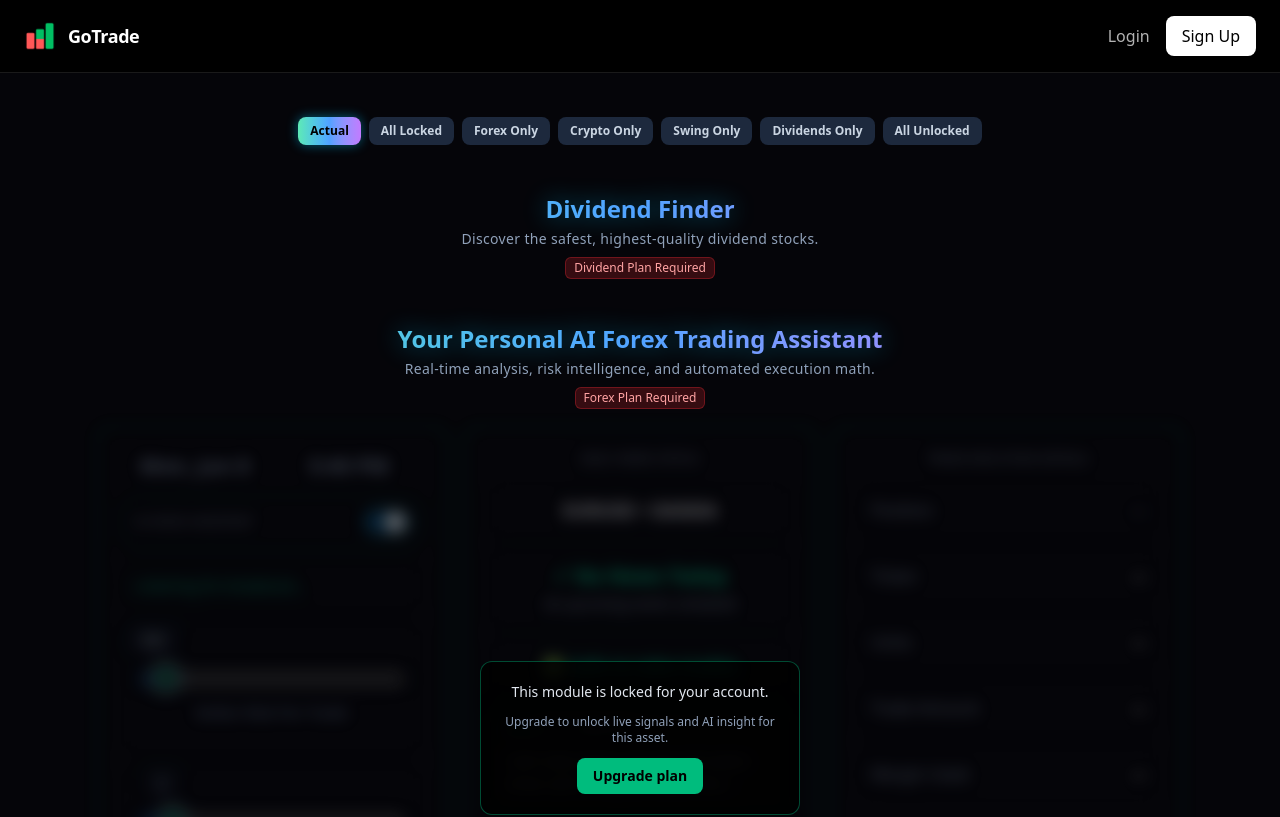
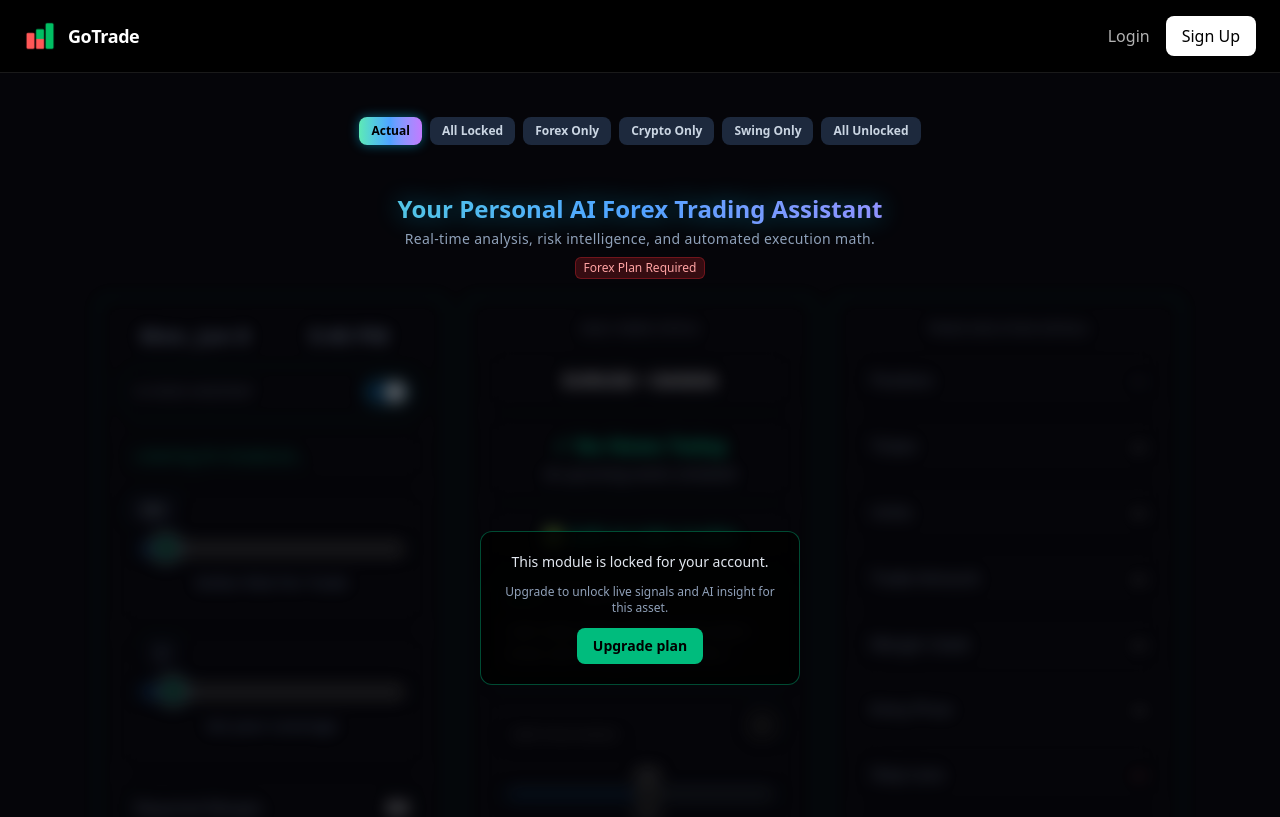
Before and after one commit to intradayray-maker/gotrade, a Next.js app: page /dashboard in a window 1280 px wide. Shown: the top 817 px of the page. Built offline with nearby package versions, Linux system fonts and the light colour scheme; no server answers; the database is empty.

Commit message:
ssfadfsadf

```diff
--- a/app/dashboard/DashboardClient.tsx
+++ b/app/dashboard/DashboardClient.tsx
@@ -1,7 +1,3 @@
-// ========================================
-// FILE: app/dashboard/DashboardClient.tsx
-// ========================================
-
 "use client";
 
 import { useState } from "react";
@@ -15,6 +11,9 @@
 import ETHUSDT_NewsCard from "@/app/dashboard/products/ETHUSD/ETHUSDT_NewsCard";
 import ETHUSDT_TradeOutputCard from "@/app/dashboard/products/ETHUSD/ETHUSDT_TradeOutputCard";
 
+// ============================
+// SWING MODULE IMPORTS
+// ============================
 import SWING_AiCard from "@/app/dashboard/products/SWING/SWING_AiCard";
 import SWING_NewsCard from "@/app/dashboard/products/SWING/SWING_NewsCard";
 import SWING_TradeOutputCard from "@/app/dashboard/products/SWING/SWING_TradeOutputCard";
@@ -23,73 +22,60 @@
   canEUR: boolean;
   canETH: boolean;
   canSWING: boolean;
-  canDIV: boolean;
 }
 
 export default function DashboardClient({
   canEUR,
   canETH,
   canSWING,
-  canDIV,
 }: DashboardClientProps) {
   const [previewMode, setPreviewMode] = useState("actual");
 
+  // Compute effective permissions
   let effectiveEUR = canEUR;
   let effectiveETH = canETH;
   let effectiveSWING = canSWING;
-  let effectiveDIV = canDIV;
 
   if (previewMode === "eur") {
     effectiveEUR = true;
     effectiveETH = false;
     effectiveSWING = false;
-    effectiveDIV = false;
   }
   if (previewMode === "eth") {
     effectiveEUR = false;
     effectiveETH = true;
     effectiveSWING = false;
-    effectiveDIV = false;
   }
   if (previewMode === "swing") {
     effectiveEUR = false;
     effectiveETH = false;
     effectiveSWING = true;
-    effectiveDIV = false;
-  }
-  if (previewMode === "div") {
-    effectiveEUR = false;
-    effectiveETH = false;
-    effectiveSWING = false;
-    effectiveDIV = true;
   }
   if (previewMode === "both") {
     effectiveEUR = true;
     effectiveETH = true;
     effectiveSWING = true;
-    effectiveDIV = true;
   }
   if (previewMode === "none") {
     effectiveEUR = false;
     effectiveETH = false;
     effectiveSWING = false;
-    effectiveDIV = false;
   }
 
   return (
     <div className="mx-auto max-w-6xl px-4 py-1 space-y-10">
 
       {/* ============================
-          DEVELOPER PREVIEW BAR
+          DEVELOPER PREVIEW BAR (TOP)
       ============================ */}
       <div className="flex justify-center gap-2 pt-4 pb-2">
+
         {[
           ["actual", "Actual"],
           ["none", "All Locked"],
           ["eur", "Forex Only"],
           ["eth", "Crypto Only"],
           ["swing", "Swing Only"],
-          ["div", "Dividends Only"],
           ["both", "All Unlocked"],
         ].map(([mode, label]) => (
           <button
@@ -107,36 +93,6 @@
             {label}
           </button>
         ))}
-      </div>
-
-      {/* ============================
-          DIVIDEND FINDER MODULE
-      ============================ */}
-      <div className="space-y-6">
-
-        <div className="text-center space-y-1 pb-1">
-          <h2
-            className="
-              text-2xl font-extrabold
-              bg-gradient-to-r from-emerald-300 via-blue-400 to-purple-400
-              text-transparent bg-clip-text
-              drop-shadow-[0_0_12px_rgba(0,200,255,0.45)]
-              animate-float-slow
-            "
-          >
-            Dividend Finder
-          </h2>
-
-          <p className="text-slate-400 text-sm tracking-wide">
-            Discover the safest, highest‑quality dividend stocks.
-          </p>
-
-          {!effectiveDIV && (
-            <span className="px-2 py-0.5 text-xs rounded-md bg-red-500/20 text-red-300 border border-red-500/30 inline-block mt-1">
-              Dividend Plan Required
-            </span>
-          )}
-        </div>
 
       </div>
 
@@ -144,6 +100,7 @@
           EURUSD MODULE
       ============================ */}
       <div className="space-y-3">
+
         <div className="text-center space-y-1 pb-1">
           <h2
             className="
@@ -181,6 +138,7 @@
           ETHUSDT MODULE
       ============================ */}
       <div className="space-y-3">
+
         <div className="text-center space-y-1 pb-1">
           <h2
             className="
@@ -218,6 +176,7 @@
           SWING MODULE
       ============================ */}
       <div className="space-y-3">
+
         <div className="text-center space-y-1 pb-1">
           <h2
             className="
@@ -254,4 +213,3 @@
     </div>
   );
 }
-// test 5
--- a/package.json
+++ b/package.json
@@ -46,8 +46,8 @@
     "@supabase/postgrest-js": "^2.104.1",
     "@tailwindcss/postcss": "^4",
     "@types/node": "^20.19.39",
-    "@types/react": "^19",
-    "@types/react-dom": "^19",
+    "@types/react": "^19.2.17",
+    "@types/react-dom": "^19.2.3",
     "@types/uuid": "^10.0.0",
     "eslint": "^9",
     "eslint-config-next": "15.2.5",
```
Also changed, not shown: 1 other file (tests, documents, lock files or other folders).
